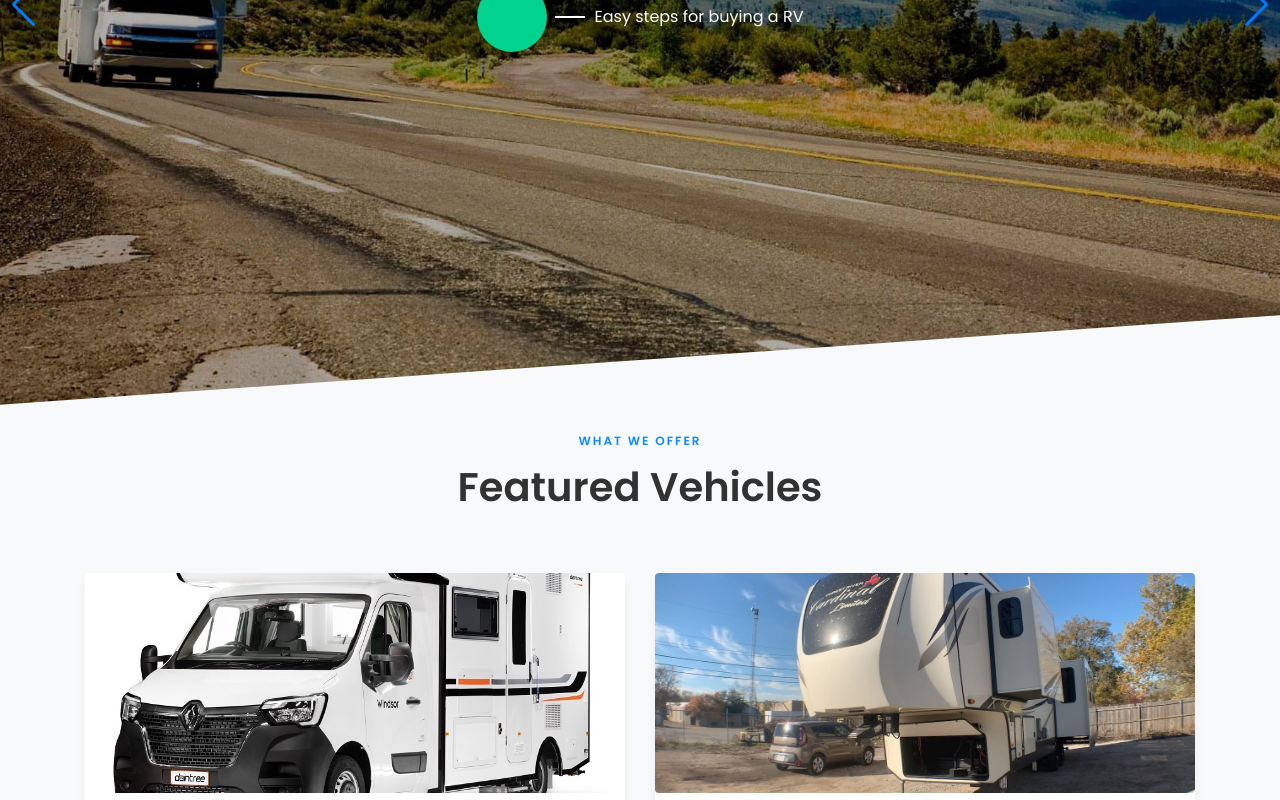
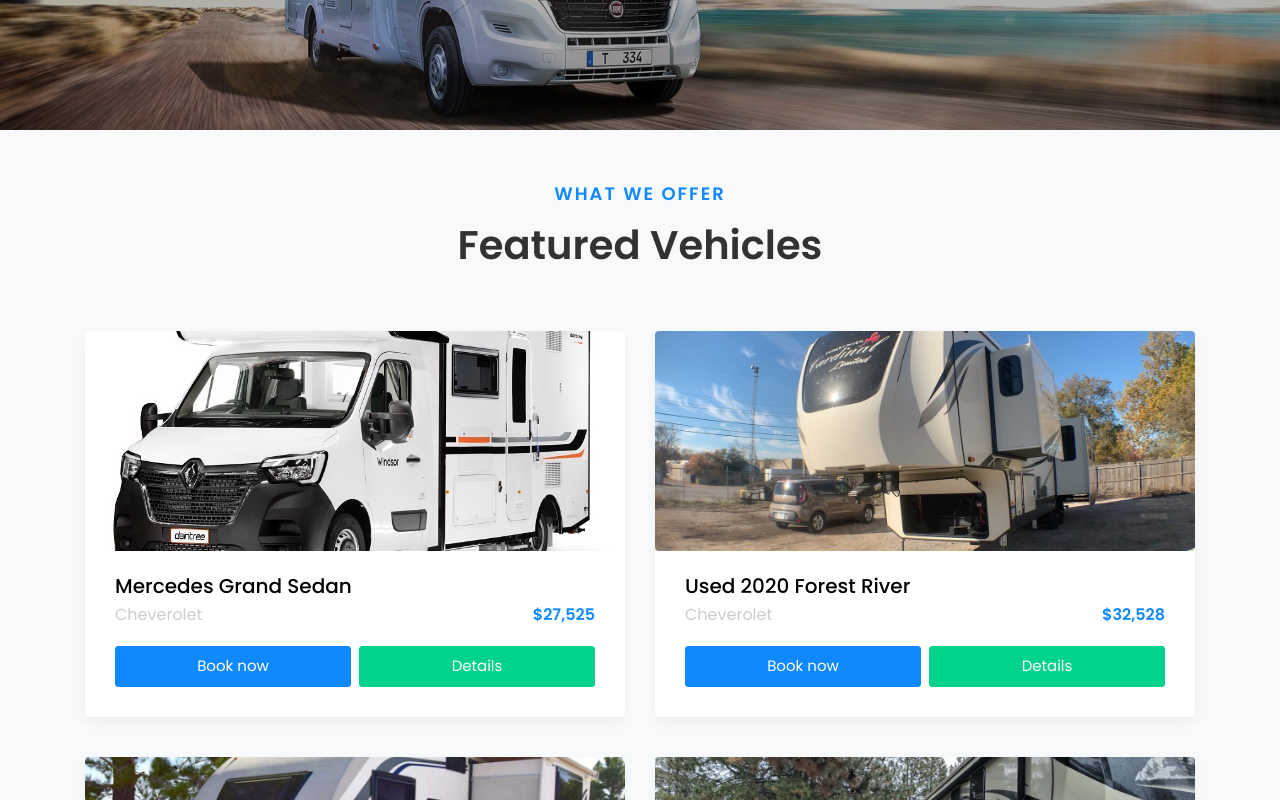
Before and after one commit to codebeast0420/car-rental-zepbo, a Next.js app: page / in a window 1280 px wide. Shown: the part 420-1220 px from the top of the page. Built offline with nearby package versions, Linux system fonts and the light colour scheme.

Commit message:
fix main image height

```diff
--- a/src/components/Landing/back.tsx
+++ b/src/components/Landing/back.tsx
@@ -3,7 +3,7 @@
 
 const Back: FC<BackProps> = (props) => {
 	return (
-		<div className="hero-wrap ftco-degree-bg" style={{ backgroundImage: `url(${props.img})` }}>
+		<div className="hero-wrap hero-wrap-2" style={{ backgroundImage: `url(${props.img})` }}>
 			<div className="overlay"></div>
 			<div className="container">
 				<div className="row no-gutters slider-text justify-content-start align-items-center justify-content-center">
--- a/src/components/Landing/feature.tsx
+++ b/src/components/Landing/feature.tsx
@@ -3,7 +3,7 @@
 
 const Feature: FC<HasChildren> = (props) => {
 	return (
-		<section className="ftco-section ftco-no-pt bg-light">
+		<section className="ftco-section ftco-no-pt bg-light pt-5">
 			<div className="container">
 				<div className="row justify-content-center">
 					<div className="col-md-12 heading-section text-center  mb-5">
```
Also changed, not shown: public/css/style.css.
